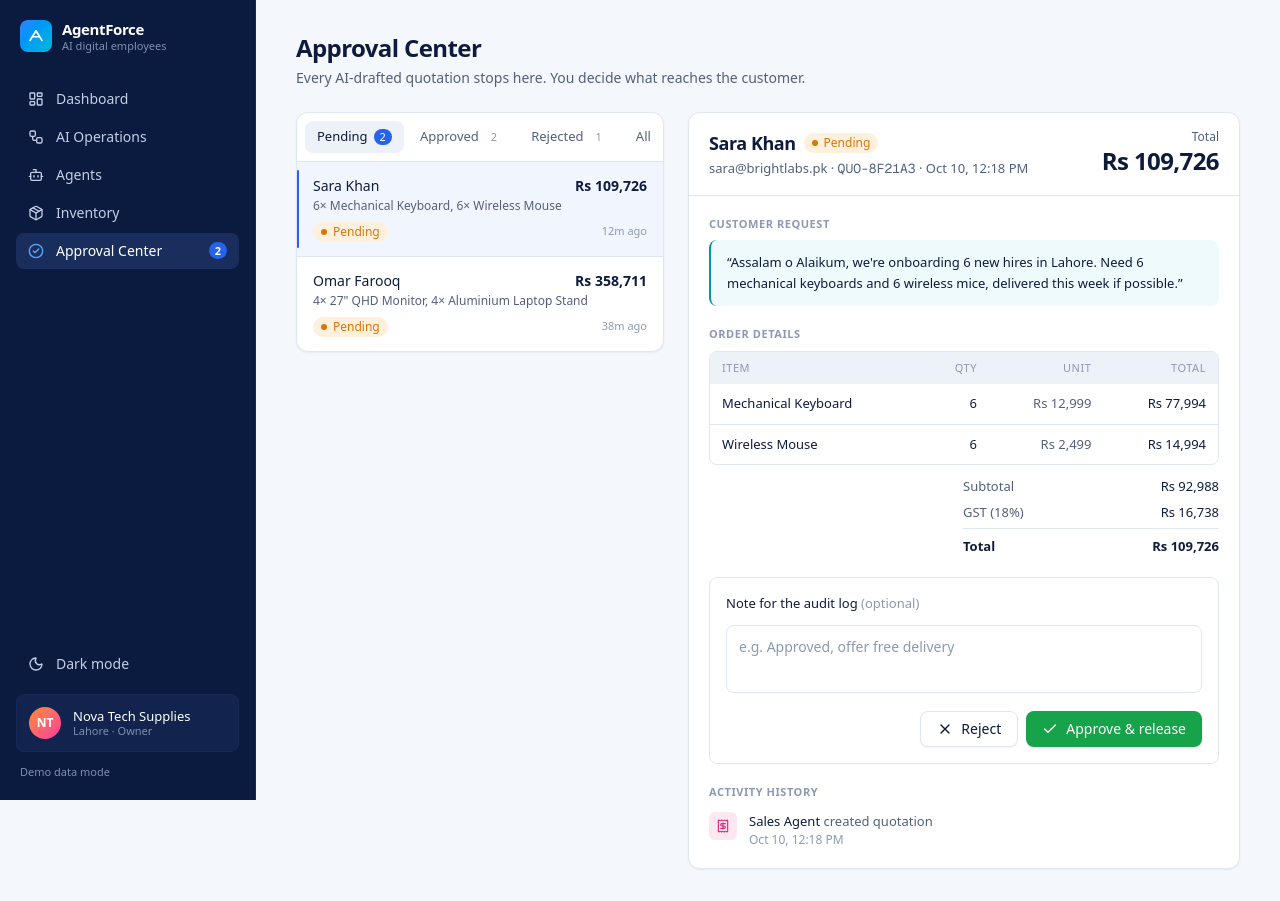
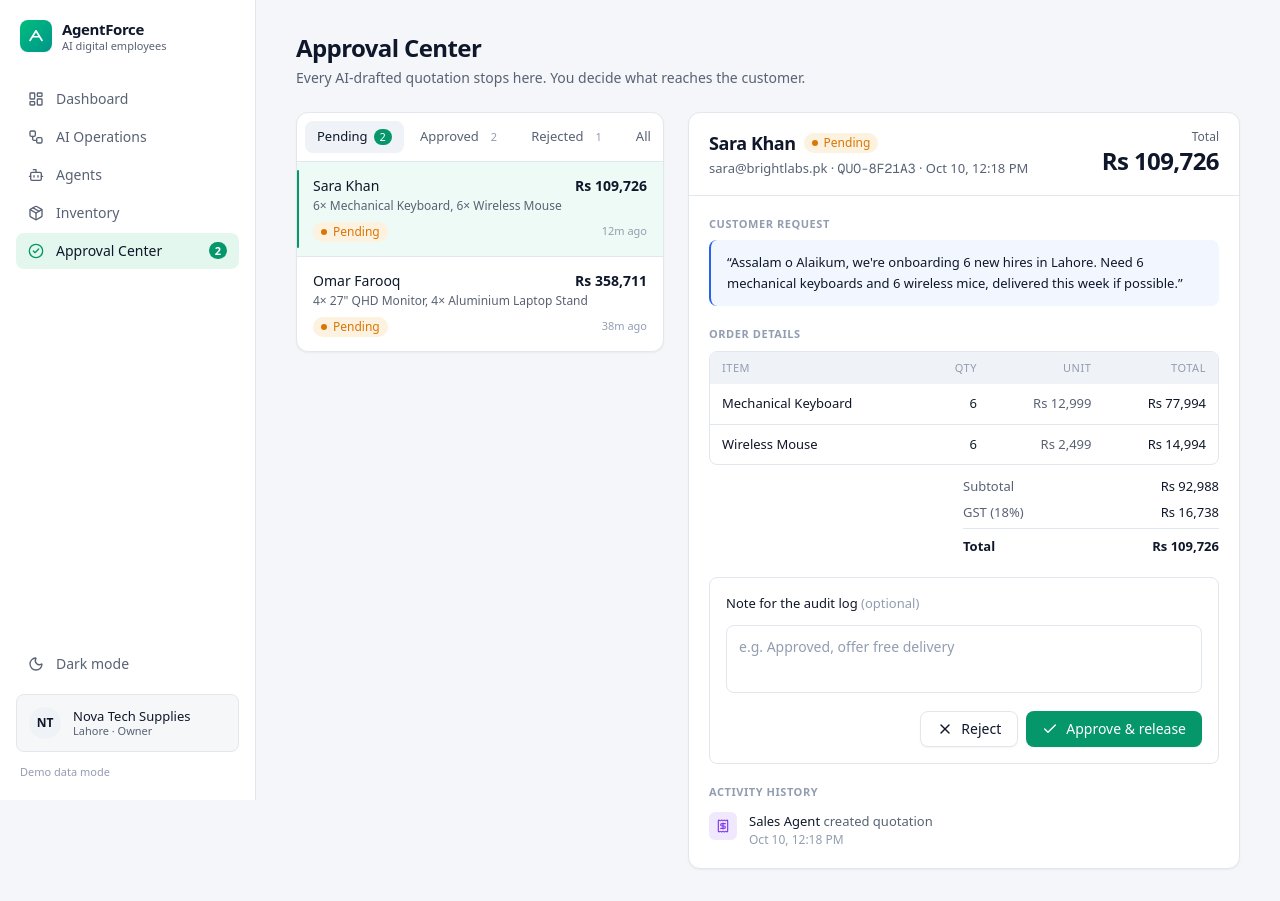
Before and after one commit to muhammad-daniyal12/Agent-Force, a Next.js app: page /approvals in a window 1280 px wide. Built offline with nearby package versions, Linux system fonts and the light colour scheme.

Commit message:
Revert "Switch to navy + electric blue palette"
This reverts commit 5ea93293e9cbd4f3807e3b50f227278440600791.

```diff
--- a/src/app/globals.css
+++ b/src/app/globals.css
@@ -2,95 +2,81 @@
 
 @custom-variant dark (&:where(.dark, .dark *));
 
-/* Navy + electric blue. Dark navy sidebar in both themes; cyan / orange / pink agents. */
+/* Cool neutral base, emerald actions, one vivid colour per agent. */
 :root {
-  --bg: #f4f7fc;
+  --bg: #f4f6f9;
   --surface: #ffffff;
-  --surface-2: #edf2f9;
-  --border: #e0e7f1;
-  --border-strong: #c9d4e4;
-  --fg: #0f1b3d;
-  --muted: #53607a;
-  --subtle: #8d99b0;
+  --surface-2: #eff2f6;
+  --border: #e2e7ee;
+  --border-strong: #cdd5df;
+  --fg: #0f172a;
+  --muted: #586274;
+  --subtle: #929db0;
 
-  --primary: #2563eb;
+  --primary: #059669;
   --primary-fg: #ffffff;
-  --primary-soft: #e8effd;
+  --primary-soft: #e3f7ef;
 
-  --brand: #2563eb;
-  --brand-soft: #e8effd;
+  --brand: #059669;
+  --brand-soft: #e3f7ef;
 
-  --chart-1: #2563eb;
-  --chart-2: #06b6d4;
+  --chart-1: #3b82f6;
+  --chart-2: #10b981;
 
-  --support: #0891b2;
-  --support-soft: #dff6fb;
-  --inventory: #ea580c;
-  --inventory-soft: #ffeee3;
-  --sales: #db2777;
-  --sales-soft: #fde7f1;
+  --support: #2563eb;
+  --support-soft: #e6eefd;
+  --inventory: #d97706;
+  --inventory-soft: #fdf1df;
+  --sales: #7c3aed;
+  --sales-soft: #f0e9fe;
 
-  --success: #16a34a;
-  --success-soft: #e5f6eb;
+  --success: #059669;
+  --success-soft: #e3f7ef;
   --warning: #d97706;
-  --warning-soft: #fdf0dc;
+  --warning-soft: #fdf1df;
   --danger: #dc2626;
   --danger-soft: #fdeaea;
 
-  --sidebar: #0b1b3f;
-  --sidebar-fg: #c3cee6;
-  --sidebar-muted: #7f8fb2;
-  --sidebar-active: #1a2e5e;
-  --sidebar-border: #172a55;
-  --sidebar-accent: #60a5fa;
-
-  --shadow: 0 1px 2px rgb(15 27 61 / 0.06);
-  --shadow-lg: 0 14px 36px -10px rgb(15 27 61 / 0.22), 0 2px 6px rgb(15 27 61 / 0.06);
+  --shadow: 0 1px 2px rgb(15 23 42 / 0.05);
+  --shadow-lg: 0 14px 36px -10px rgb(15 23 42 / 0.18), 0 2px 6px rgb(15 23 42 / 0.05);
 }
 
 .dark {
-  --bg: #070d1c;
-  --surface: #0d1529;
-  --surface-2: #142040;
-  --border: #1c2a4a;
-  --border-strong: #2a3a60;
-  --fg: #e6ecf7;
-  --muted: #97a3bd;
-  --subtle: #62708f;
+  --bg: #0a0d12;
+  --surface: #11151c;
+  --surface-2: #181d26;
+  --border: #222a35;
+  --border-strong: #303a48;
+  --fg: #e8edf4;
+  --muted: #9aa5b5;
+  --subtle: #667286;
 
-  --primary: #3b82f6;
-  --primary-fg: #ffffff;
-  --primary-soft: #12224a;
+  --primary: #34d399;
+  --primary-fg: #04261a;
+  --primary-soft: #0c2a20;
 
-  --brand: #60a5fa;
-  --brand-soft: #12224a;
+  --brand: #34d399;
+  --brand-soft: #0c2a20;
 
-  --chart-1: #3b82f6;
-  --chart-2: #22d3ee;
+  --chart-1: #60a5fa;
+  --chart-2: #34d399;
 
-  --support: #22d3ee;
-  --support-soft: #082a33;
-  --inventory: #fb923c;
-  --inventory-soft: #2e1a0c;
-  --sales: #f472b6;
-  --sales-soft: #33142a;
+  --support: #60a5fa;
+  --support-soft: #0f1d35;
+  --inventory: #fbbf24;
+  --inventory-soft: #2a1f0a;
+  --sales: #a78bfa;
+  --sales-soft: #1d1636;
 
-  --success: #4ade80;
-  --success-soft: #0d2a1a;
+  --success: #34d399;
+  --success-soft: #0c2a20;
   --warning: #fbbf24;
   --warning-soft: #2a1f0a;
   --danger: #f87171;
   --danger-soft: #331517;
 
-  --sidebar: #050b18;
-  --sidebar-fg: #b4c0da;
-  --sidebar-muted: #6c7a9a;
-  --sidebar-active: #12224a;
-  --sidebar-border: #111d38;
-  --sidebar-accent: #60a5fa;
-
-  --shadow: 0 1px 2px rgb(0 0 0 / 0.45);
-  --shadow-lg: 0 16px 40px -8px rgb(0 0 0 / 0.7);
+  --shadow: 0 1px 2px rgb(0 0 0 / 0.4);
+  --shadow-lg: 0 16px 40px -8px rgb(0 0 0 / 0.65);
 }
 
 @theme inline {
@@ -107,12 +93,6 @@
   --color-primary-soft: var(--primary-soft);
   --color-brand: var(--brand);
   --color-brand-soft: var(--brand-soft);
-  --color-sidebar: var(--sidebar);
-  --color-sidebar-fg: var(--sidebar-fg);
-  --color-sidebar-muted: var(--sidebar-muted);
-  --color-sidebar-active: var(--sidebar-active);
-  --color-sidebar-border: var(--sidebar-border);
-  --color-sidebar-accent: var(--sidebar-accent);
   --color-support: var(--support);
   --color-support-soft: var(--support-soft);
   --color-inventory: var(--inventory);
--- a/src/components/layout/app-shell.tsx
+++ b/src/components/layout/app-shell.tsx
@@ -31,18 +31,18 @@ function usePendingCount() {
   return count;
 }
 
-function Logo({ onDark = false }: { onDark?: boolean }) {
+function Logo() {
   return (
     <Link href="/" className="flex items-center gap-2.5 rounded-md outline-none focus-visible:ring-2 focus-visible:ring-primary">
-      <div className="flex h-8 w-8 items-center justify-center rounded-lg bg-gradient-to-br from-blue-500 to-cyan-500 text-white shadow-card">
+      <div className="flex h-8 w-8 items-center justify-center rounded-lg bg-gradient-to-br from-emerald-500 to-teal-600 text-white shadow-card">
         <svg viewBox="0 0 24 24" className="h-4.5 w-4.5" fill="none" stroke="currentColor" strokeWidth="2.2" strokeLinecap="round" strokeLinejoin="round" aria-hidden>
           <path d="M4 18 L12 5 L20 18" />
           <path d="M8 13 H16" />
         </svg>
       </div>
       <div className="leading-tight">
-        <p className={cn("text-[15px] font-semibold tracking-tight", onDark ? "text-white" : "text-fg")}>AgentForce</p>
-        <p className={cn("text-[11px]", onDark ? "text-sidebar-muted" : "text-muted")}>AI digital employees</p>
+        <p className="text-[15px] font-semibold tracking-tight text-fg">AgentForce</p>
+        <p className="text-[11px] text-muted">AI digital employees</p>
       </div>
     </Link>
   );
@@ -63,10 +63,10 @@ function NavLinks({ onNavigate }: { onNavigate?: () => void }) {
             aria-current={active ? "page" : undefined}
             className={cn(
               "flex items-center gap-3 rounded-lg px-3 py-2 text-sm font-medium transition-colors outline-none focus-visible:ring-2 focus-visible:ring-primary",
-              active ? "bg-sidebar-active text-white" : "text-sidebar-fg hover:bg-sidebar-active/60 hover:text-white",
+              active ? "bg-primary-soft text-fg" : "text-muted hover:bg-surface-2 hover:text-fg",
             )}
           >
-            <Icon className={cn("h-4 w-4", active && "text-sidebar-accent")} aria-hidden />
+            <Icon className={cn("h-4 w-4", active && "text-brand")} aria-hidden />
             <span className="flex-1">{label}</span>
             {badge && pending !== null && pending > 0 && (
               <span className="tabular rounded-full bg-primary px-1.5 py-px text-[11px] font-semibold text-primary-fg" aria-label={`${pending} pending`}>
@@ -89,7 +89,7 @@ function ThemeToggle() {
     <button
       type="button"
       onClick={() => setTheme(dark ? "light" : "dark")}
-      className="flex w-full items-center gap-3 rounded-lg px-3 py-2 text-sm font-medium text-sidebar-fg transition-colors hover:bg-sidebar-active/60 hover:text-white outline-none focus-visible:ring-2 focus-visible:ring-primary cursor-pointer"
+      className="flex w-full items-center gap-3 rounded-lg px-3 py-2 text-sm font-medium text-muted transition-colors hover:bg-surface-2 hover:text-fg outline-none focus-visible:ring-2 focus-visible:ring-primary cursor-pointer"
     >
       {dark ? <Sun className="h-4 w-4" aria-hidden /> : <Moon className="h-4 w-4" aria-hidden />}
       {dark ? "Light mode" : "Dark mode"}
@@ -101,14 +101,14 @@ function SidebarFooter() {
   return (
     <div className="space-y-3">
       <ThemeToggle />
-      <div className="flex items-center gap-3 rounded-lg border border-sidebar-border bg-sidebar-active/50 p-3">
-        <div className="flex h-8 w-8 items-center justify-center rounded-full bg-gradient-to-br from-orange-400 to-pink-500 text-xs font-semibold text-white">NT</div>
+      <div className="flex items-center gap-3 rounded-lg border border-border bg-surface-2/60 p-3">
+        <div className="flex h-8 w-8 items-center justify-center rounded-full bg-surface-2 text-xs font-semibold text-fg">NT</div>
         <div className="min-w-0 flex-1 leading-tight">
-          <p className="truncate text-[13px] font-medium text-white">Nova Tech Supplies</p>
-          <p className="truncate text-[11px] text-sidebar-muted">Lahore · Owner</p>
+          <p className="truncate text-[13px] font-medium text-fg">Nova Tech Supplies</p>
+          <p className="truncate text-[11px] text-muted">Lahore · Owner</p>
         </div>
       </div>
-      {isMockMode && <p className="px-1 text-[11px] text-sidebar-muted">Demo data mode</p>}
+      {isMockMode && <p className="px-1 text-[11px] text-subtle">Demo data mode</p>}
     </div>
   );
 }
@@ -121,10 +121,10 @@ export function AppShell({ children }: { children: React.ReactNode }) {
   return (
     <div className="min-h-dvh">
       {/* Desktop sidebar */}
-      <aside className="fixed inset-y-0 left-0 z-30 hidden w-64 flex-col justify-between border-r border-sidebar-border bg-sidebar px-4 py-5 lg:flex">
+      <aside className="fixed inset-y-0 left-0 z-30 hidden w-64 flex-col justify-between border-r border-border bg-surface px-4 py-5 lg:flex">
         <div className="space-y-7">
           <div className="px-1">
-            <Logo onDark />
+            <Logo />
           </div>
           <NavLinks />
         </div>
@@ -148,14 +148,14 @@ export function AppShell({ children }: { children: React.ReactNode }) {
       {open && (
         <div className="fixed inset-0 z-50 lg:hidden" role="dialog" aria-modal="true" aria-label="Menu">
           <div className="absolute inset-0 bg-black/40" onClick={() => setOpen(false)} />
-          <div className="absolute inset-y-0 left-0 flex w-72 flex-col justify-between bg-sidebar px-4 py-5 shadow-pop">
+          <div className="absolute inset-y-0 left-0 flex w-72 flex-col justify-between bg-surface px-4 py-5 shadow-pop">
             <div className="space-y-7">
               <div className="flex items-center justify-between px-1">
-                <Logo onDark />
+                <Logo />
                 <button
                   type="button"
                   onClick={() => setOpen(false)}
-                  className="rounded-lg p-2 text-sidebar-fg hover:bg-sidebar-active cursor-pointer"
+                  className="rounded-lg p-2 text-muted hover:bg-surface-2 cursor-pointer"
                   aria-label="Close menu"
                 >
                   <X className="h-5 w-5" />
```
Also changed, not shown: src/app/icon.svg.
